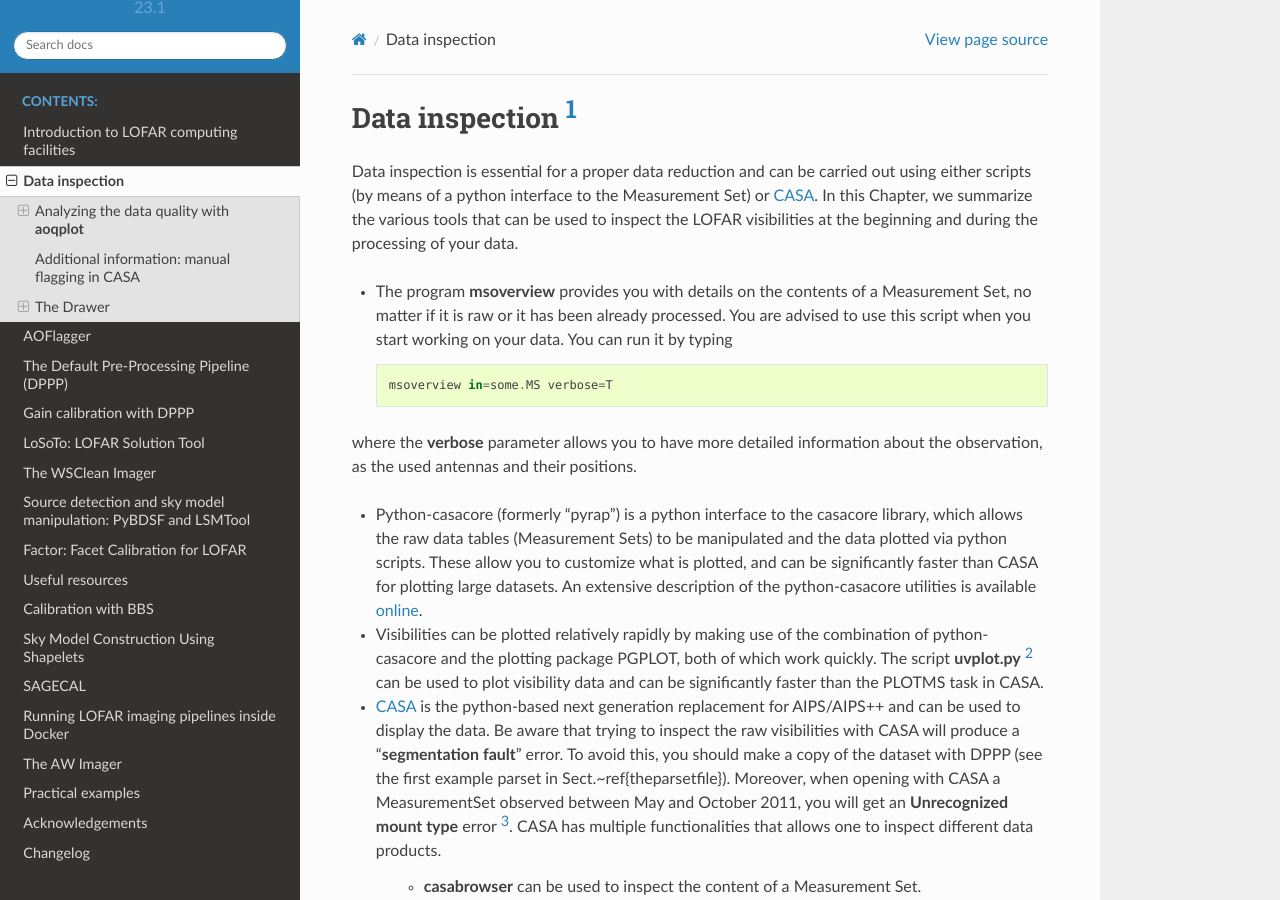
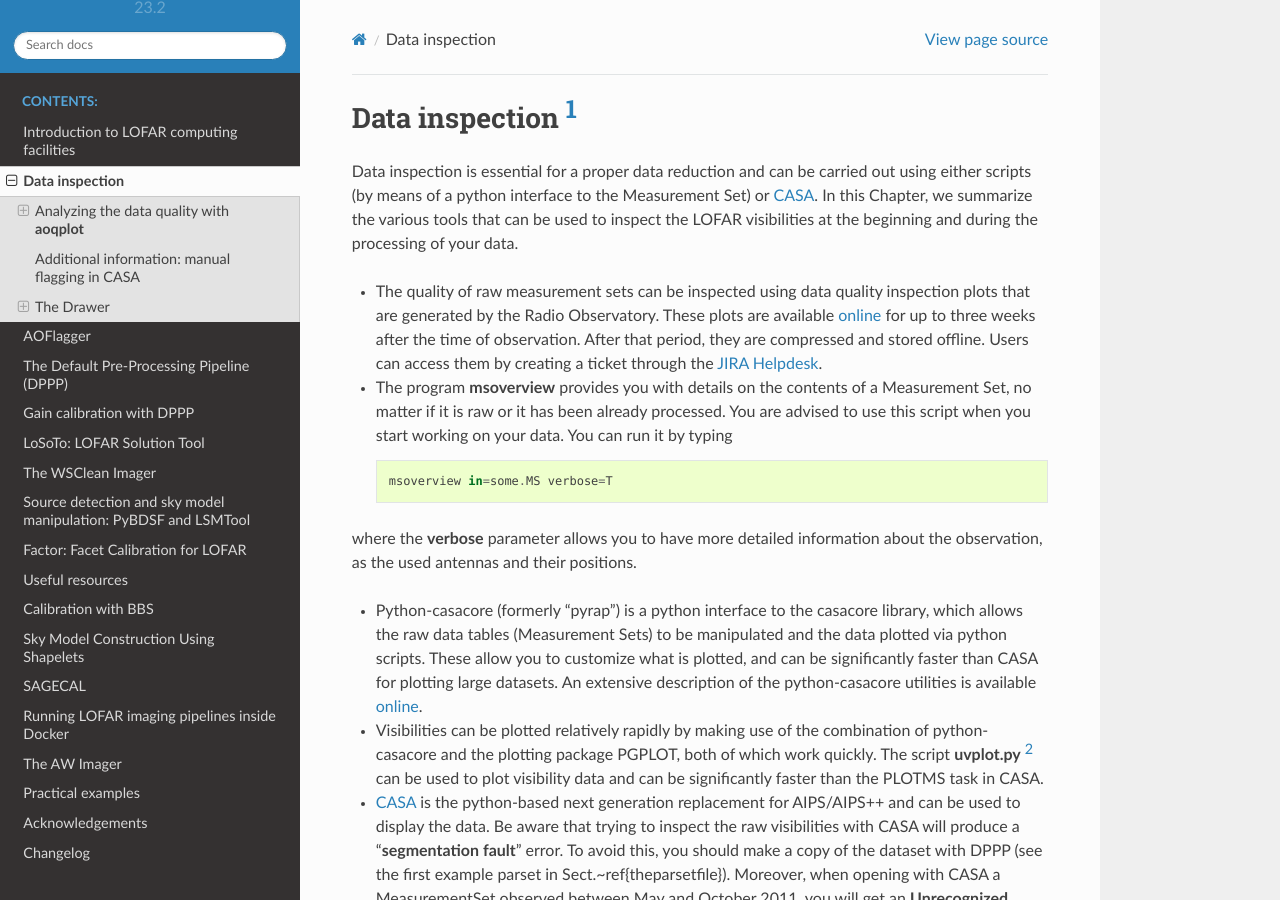
Before and after one commit to sarrvesh/lofar_imaging_cookbook, a Sphinx documentation site: the page built from source/datainspection.rst, in a window 1280 px wide and 900 px high. Built offline with Sphinx 7.4.7 and the Read the Docs theme 2.0.0, drawn with Linux system fonts in a browser that asks for light colours.

Commit message:
added info about inspection plots

```diff
--- a/source/changelog.rst
+++ b/source/changelog.rst
@@ -12,7 +12,7 @@ Overview of recent changes
 --------------------------
 
 ^^^^^^^^^^^^^^^^^^^^^^^^^
-Version 23.1 (2018/10/10)
+Version 23.2 (2019/06/18)
 ^^^^^^^^^^^^^^^^^^^^^^^^^
 
 + Chapter "Running LOFAR pipelines inside Docker" updated for singularity
--- a/source/conf.py
+++ b/source/conf.py
@@ -55,9 +55,9 @@ author = u'Edited by Sarrvesh Sridhar'
 # built documents.
 #
 # The short X.Y version.
-version = u'23.1'
+version = u'23.2'
 # The full version, including alpha/beta/rc tags.
-release = u'23.1'
+release = u'23.2'
 
 # The language for content autogenerated by Sphinx. Refer to documentation
 # for a list of supported languages.
--- a/source/datainspection.rst
+++ b/source/datainspection.rst
@@ -3,6 +3,8 @@ Data inspection [#f1]_
 
 Data inspection is essential for a proper data reduction and can be carried out using either scripts (by means of a python interface to the Measurement Set) or
 `CASA <http://casa.nrao.edu/>`_. In this Chapter, we summarize the various tools that can be used to inspect the LOFAR visibilities at the beginning and during the processing of your data.
+
++ The quality of raw measurement sets can be inspected using data quality inspection plots that are generated by the Radio Observatory. These plots are available `online <https://proxy.lofar.eu/inspect/HTML/>`_ for up to three weeks after the time of observation. After that period, they are compressed and stored offline. Users can access them by creating a ticket through the `JIRA Helpdesk <https://support.astron.nl/rohelpdesk>`_.
 
 + The program **msoverview** provides you with details on the contents of a Measurement Set, no matter if it is raw or it has been already processed.  You are advised to use this script when you start working on your data. You can run it by typing ::
 
```
